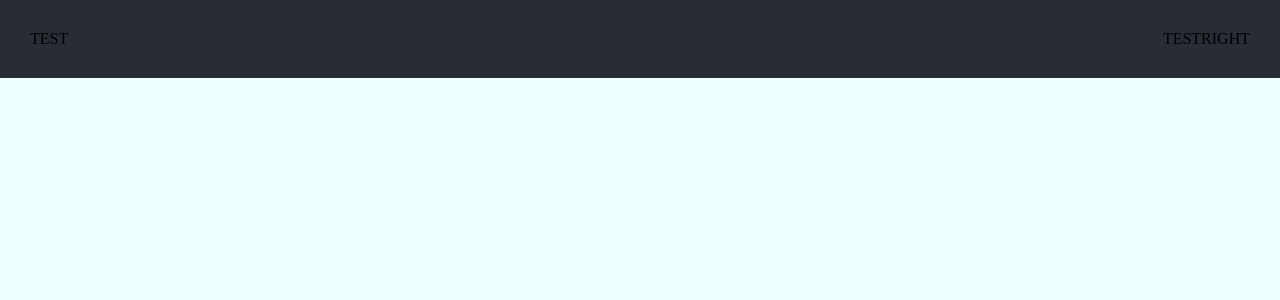
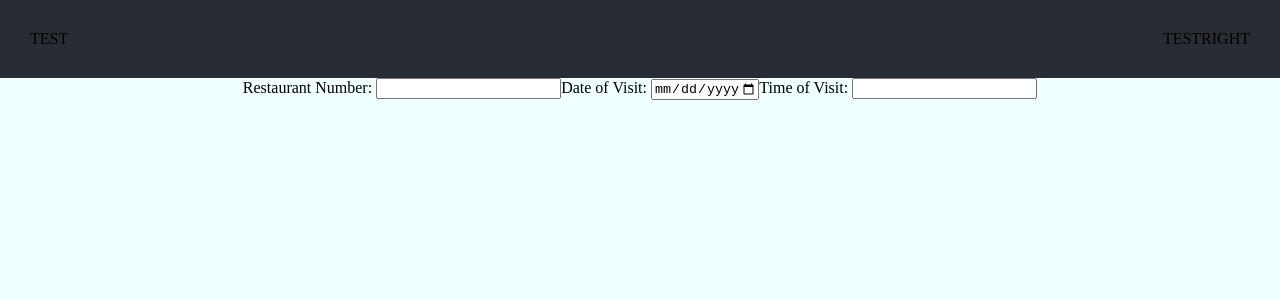
Before and after one commit to joopark0/foodsurvey, a React (Create React App) app: page / in a window 1280 px wide. Shown: the top 300 px of the page. Built offline with nearby package versions, Linux system fonts and the light colour scheme.

Commit message:
Adding Date box

```diff
--- a/src/App.js
+++ b/src/App.js
@@ -1,11 +1,13 @@
 import logo from './images/cogs.png';
 import './App.css';
 import Header from './components/Header';
+import Form from './components/Form';
 
 function App() {
   return (
     <div className="App">
       <Header />
+      <Form />
     </div>
   );
 }
--- /dev/null
+++ b/src/components/Form.js
@@ -0,0 +1,21 @@
+const Form = (props) => {
+  const { handleSubmit, restNumber, handlerestNumber, dateNumber } = props;
+  const today = new Date().toLocaleDateString('en-ca');
+
+  return (
+    <div>
+      <form onSubmit={handleSubmit}>
+        <div>
+          Restaurant Number:{' '}
+          <input value={restNumber} onChange={handlerestNumber} />
+          Date of Visit:{' '}
+          <input type="date" value={dateNumber} min="2020-01-01" max={today} />
+          Time of Visit:{' '}
+          <input value={restNumber} onChange={handlerestNumber} />
+        </div>
+      </form>
+    </div>
+  );
+};
+
+export default Form;
```
